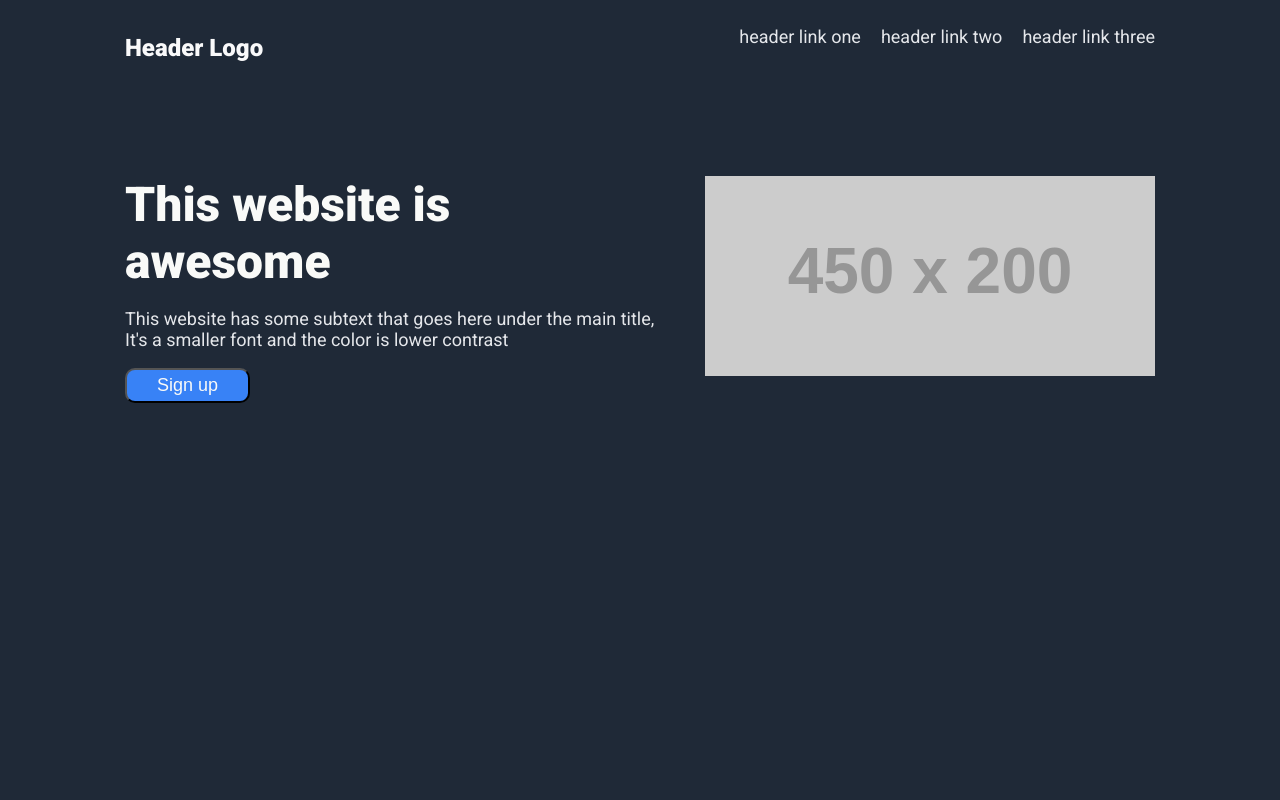
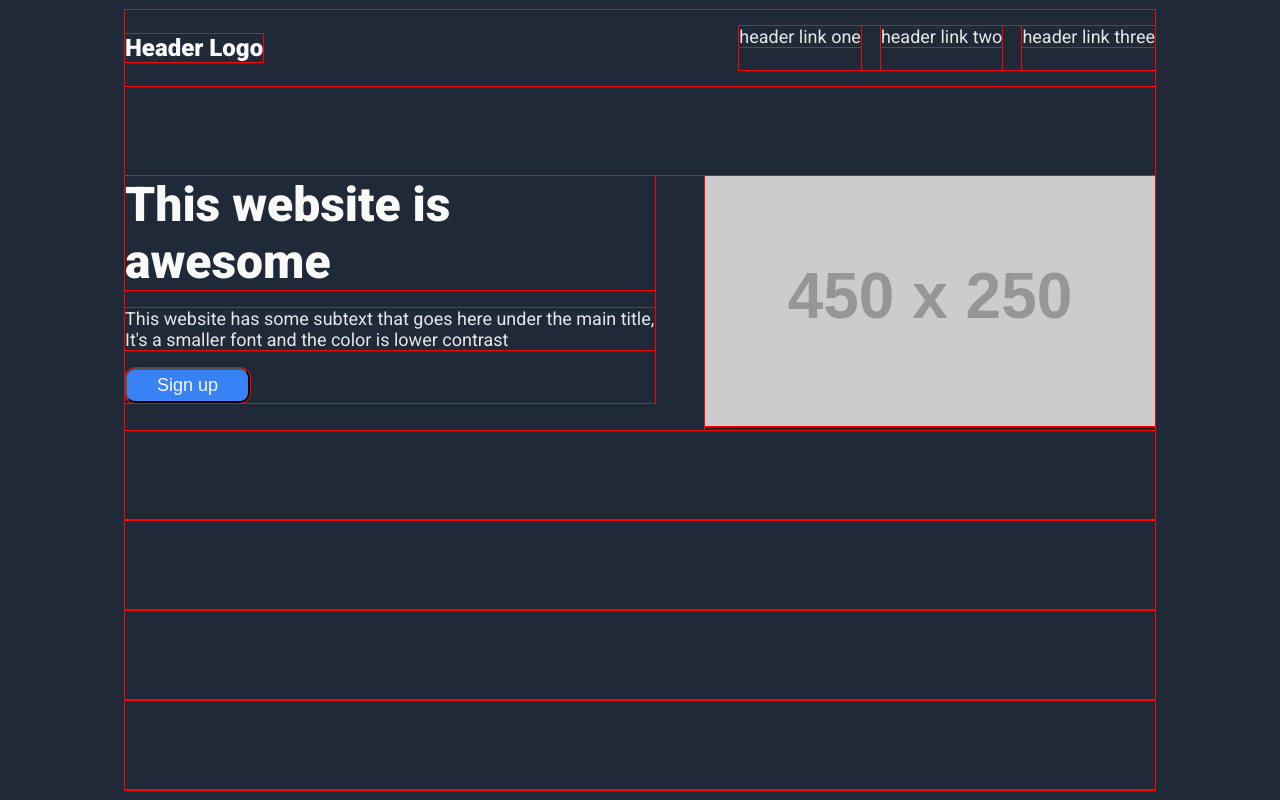
Before and after one commit to SilentCabin/landing-page, a plain HTML site: page index.html in a window 1280 px wide. Drawn offline with Linux system fonts and the light colour scheme; placeholder pictures from the web are drawn by us.

Commit message:
<feat> remove padding from ul
also add outline to all elements

```diff
--- a/index.html
+++ b/index.html
@@ -27,7 +27,7 @@
             <button>Sign up</button>
         </div>
         <div class="right-side">
-            <img src="https://placehold.co/450x200" alt="" srcset="">
+            <img src="https://placehold.co/450x250" alt="" srcset="">
         </div>
     </div>
     <div class="info">
--- a/style.css
+++ b/style.css
@@ -1,3 +1,7 @@
+* {
+    outline: solid red 1px;
+}
+
 body {
     background-color: #1f2937;
     font-family: "Roboto";
@@ -26,6 +30,7 @@ header a {
 }
 
 header ul {
+    padding: 0;
     list-style-type: none;
     display: flex;
     gap: 20px;
```
